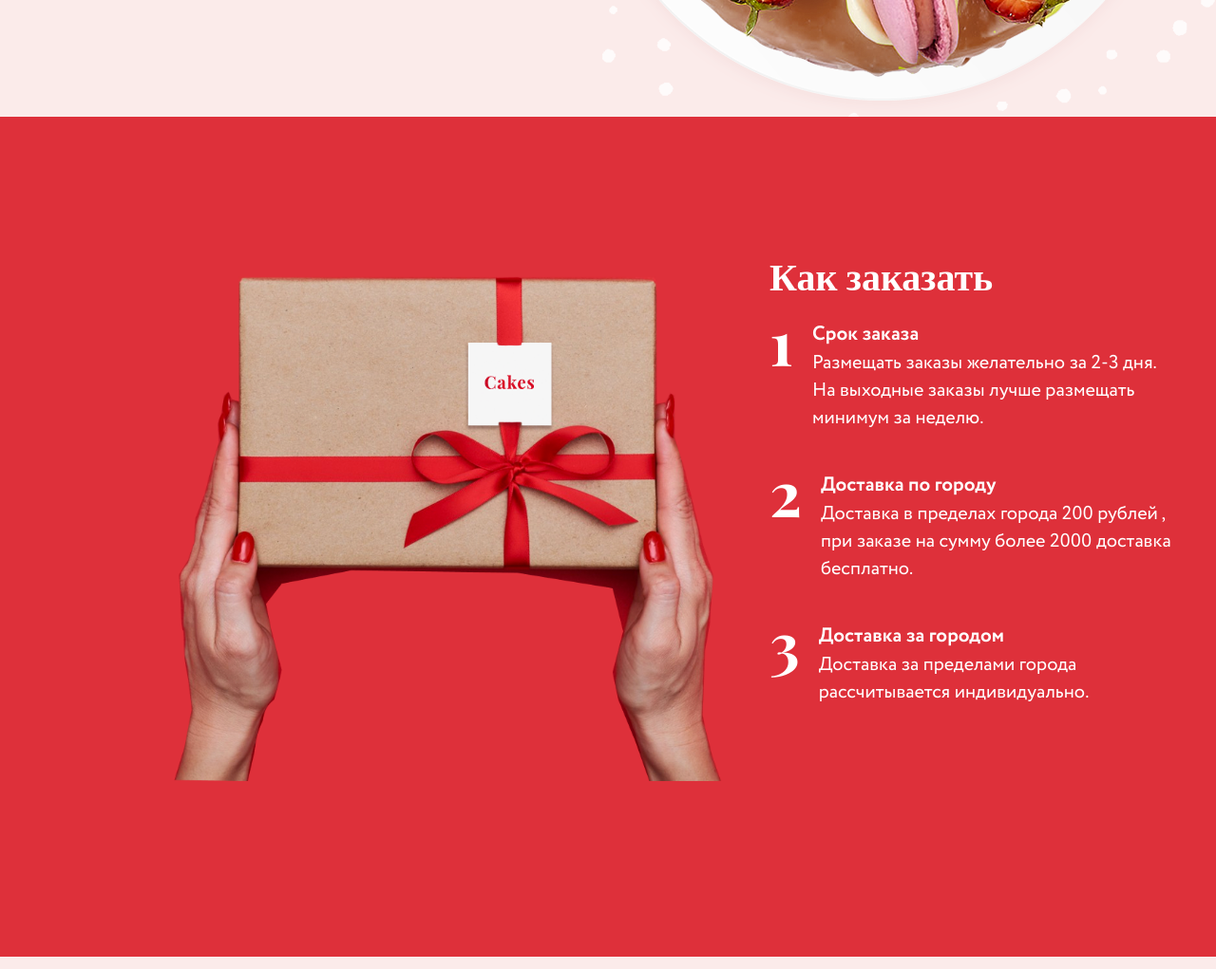
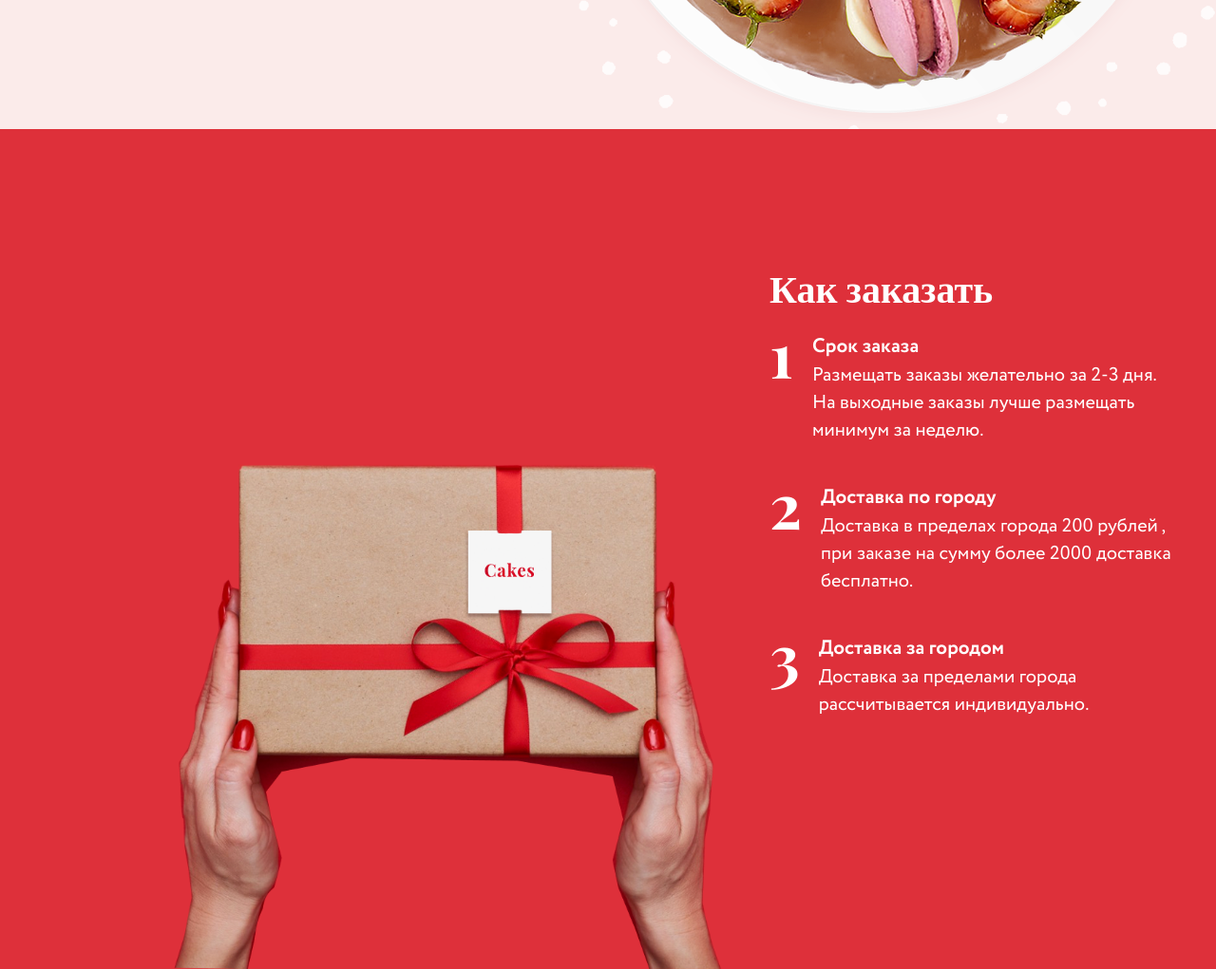
Before and after one commit to Schattenoff/GeneralSoft-Training, a plain HTML site: page Task 3/index.html in a window 1280 px wide. Shown: the part 7640-8661 px from the top of the page at 95% size. Drawn offline with nearby package versions, Linux system fonts and the light colour scheme; a web font is replaced by a local one.

Commit message:
edit home

```diff
--- a/Task 3/css/main.css
+++ b/Task 3/css/main.css
@@ -173,6 +173,7 @@ h1, h2, h3, h4, h5, h6 {
   	background-repeat: no-repeat;
 	background-size: contain;
   	width: 696px;
+	height: 653px;
   	transition: all 0.5s ease;
 }
 
@@ -956,7 +957,7 @@ h1, h2, h3, h4, h5, h6 {
 	background-repeat: no-repeat;
 	background-size: contain;
 	background-color: #DE303A;
-	background-position: 50% 20%;
+	background-position: 50% 100%;
 	height: 885px;
 	margin-top: 700px;
 }
```
